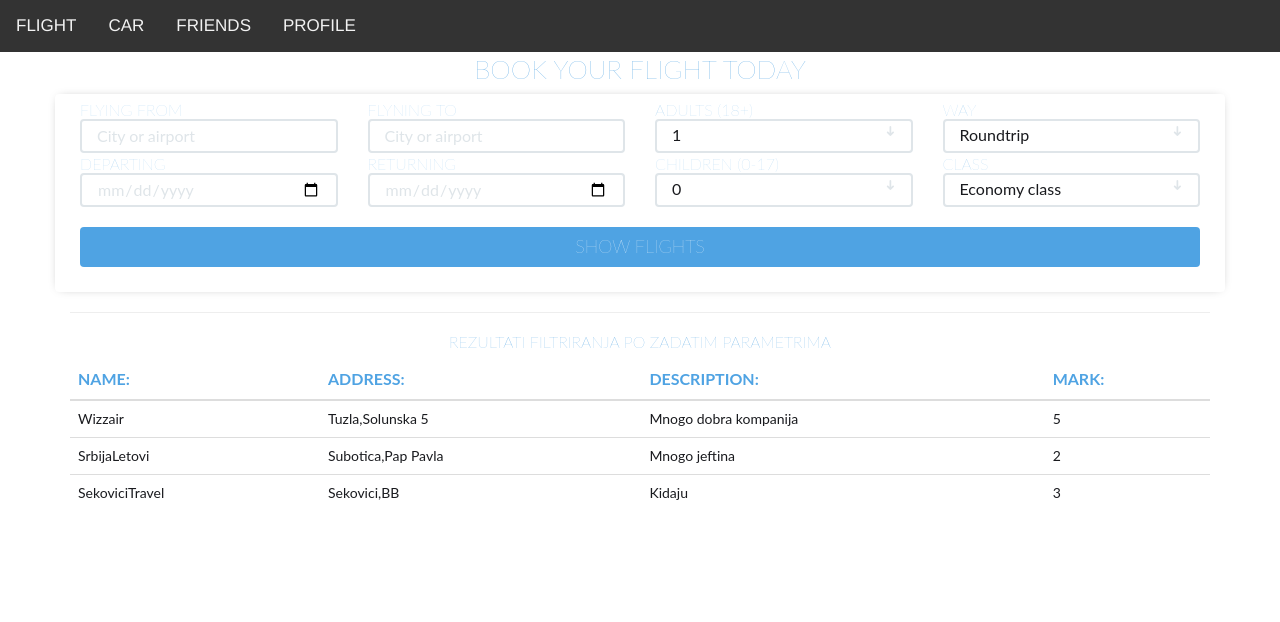
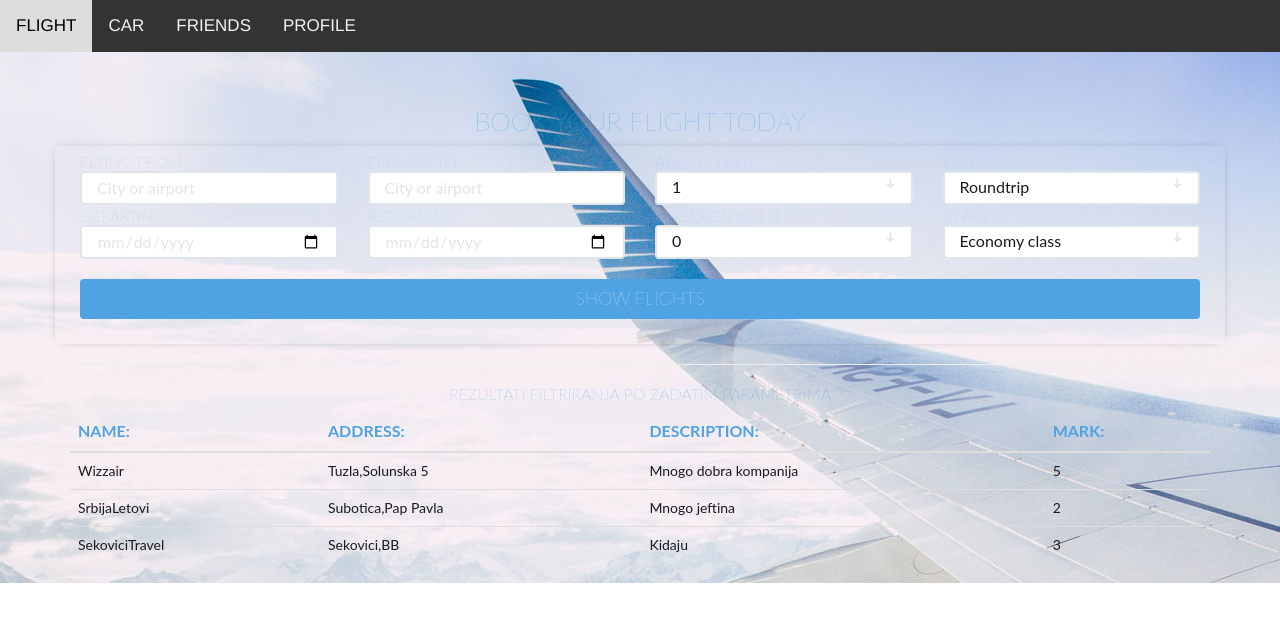
Before and after one commit to KovacevicLazar/PUSGS_projekat, an Angular app in the folder projekat/: page /airline in a window 1280 px wide. Shown: the top 622 px of the page. Built offline with nearby package versions, Linux system fonts and the light colour scheme.

Commit message:
izmjene izgleda avio kompanije

```diff
--- a/projekat/src/app/componente/airlane/airline/airline.component.css
+++ b/projekat/src/app/componente/airlane/airline/airline.component.css
@@ -1,25 +1,28 @@
 section {
 	position: relative;
+
+
 
 }
 
 .section .section-center {
-	position: absolute;
+	position: relative;
 	top: 0;
 	left: 0;
 	right: 0;
+	background-image: url("../../../../assets/images/background.jpg")!important;
 
 }
 
 #booking {
 	font-family: 'Lato', sans-serif;
-	background-image: url("../../../../assets/images/background.jpg");
+
 	color: #191a1e;
 }
 
 .booking-form {
 	position: relative;
-	background: #fff;
+	background: transparent;
 
 	margin: auto;
 	padding: 25px 25px 25px;
--- a/projekat/src/app/componente/airlane/airline/airline.component.html
+++ b/projekat/src/app/componente/airlane/airline/airline.component.html
@@ -2,6 +2,9 @@
     <script src="https://ajax.googleapis.com/ajax/libs/jquery/3.4.1/jquery.min.js"></script>
     <script src="https://maxcdn.bootstrapcdn.com/bootstrap/3.4.1/js/bootstrap.min.js"></script>
 
+
+
+ <body>
 
 
     <div id="booking" class="section">
@@ -107,3 +110,4 @@
 			</div>
 		</div>
 	</div>
+</body>
--- a/projekat/src/app/componente/rent-a-car/rent-a-car/rent-a-car.component.html
+++ b/projekat/src/app/componente/rent-a-car/rent-a-car/rent-a-car.component.html
@@ -25,11 +25,16 @@
 										<input class="form-control" type="email" placeholder="Enter your email">
 									</div>
 								</div>
+								<div class="col-sm-6">
+									<div class="form-group">
+										<span class="form-label">Phone</span>
+										<input class="form-control" type="tel" placeholder="Enter your phone number">
+									</div>
+								</div>
 							</div>
-							<div class="form-group">
-								<span class="form-label">Phone</span>
-								<input class="form-control" type="tel" placeholder="Enter your phone number">
-							</div>
+
+
+
 							<div class="form-group">
 								<span class="form-label">Pickup Location</span>
 								<input class="form-control" type="text" placeholder="Enter Location">
```
